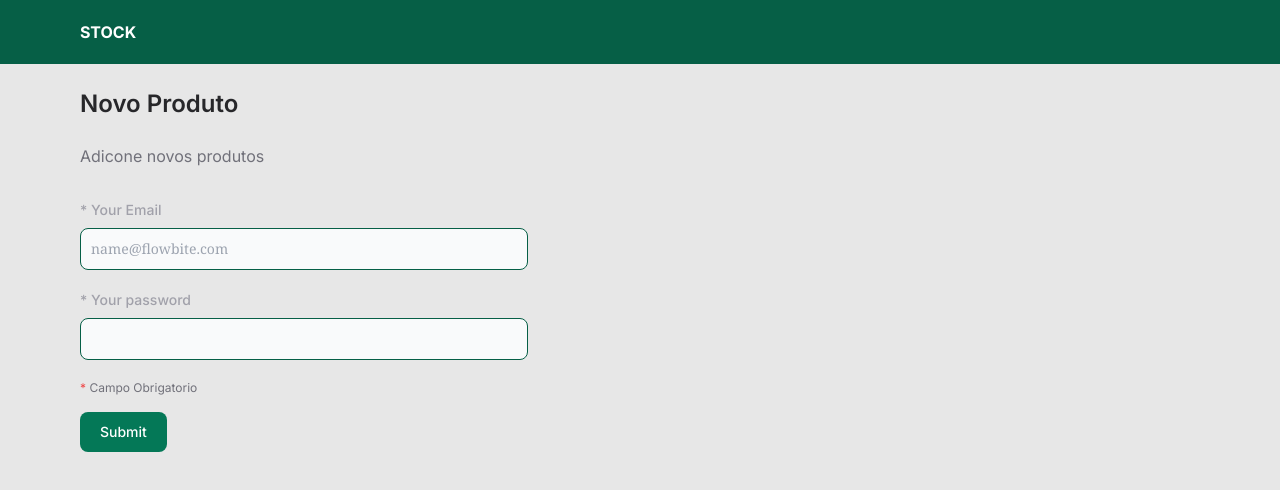
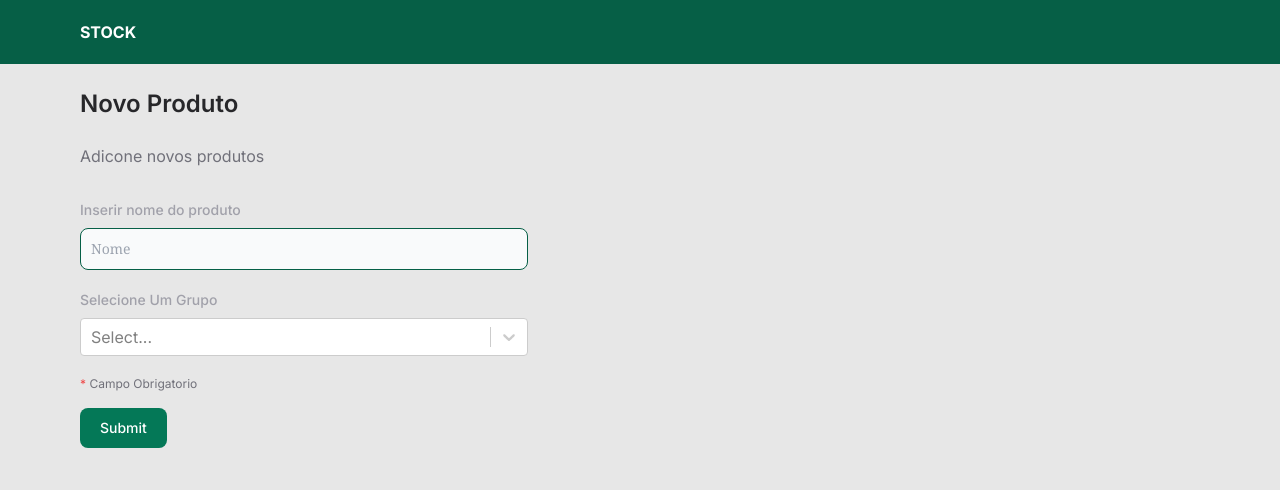
Before and after one commit to bendito820/stock-manager, a Next.js app: page /new in a window 1280 px wide. Shown: the top 490 px of the page. Built offline with nearby package versions, Linux system fonts and the light colour scheme; no server answers.

Commit message:
Implement Add new Product funcionality

```diff
--- a/app/components/add-new-product-form.tsx
+++ b/app/components/add-new-product-form.tsx
@@ -1,32 +1,95 @@
+"use client";
+
+import { client } from "@/app/api/client";
 import InputField from "@/app/components/input-field";
 import Label from "@/app/components/label-form";
+import { useState } from "react";
+import { useQuery } from "react-query";
+import Select from "react-select";
+import { Controller, useForm } from "react-hook-form";
+import Spinner from "./spinner";
+import { useRouter } from "next/navigation";
 
 export default function AddNewProductForm() {
+  const [loading, setLoading] = useState<boolean>(false);
+  const router = useRouter();
+  const { handleSubmit, control } = useForm();
+
+  const { data: groups } = useQuery("groups", () =>
+    client
+      .get<{ _id: string; name: string }[]>("/groups")
+      .then((res) => res.data)
+  );
+
+  const options: { label: string; value: string }[] =
+    groups?.map((item) => ({
+      value: item._id,
+      label: item.name,
+    })) || [];
+
+  const onSubmit = async (data: any) => {
+    try {
+      setLoading(true);
+      await client.post("/product", data);
+      router.push("/products");
+      setLoading(false);
+    } catch (error) {
+      setLoading(false);
+    }
+  };
+
   return (
-    <form className="max-w-md">
+    <>
+      <form onSubmit={handleSubmit(onSubmit)} className="max-w-md">
         <div className="mb-5">
-        <Label text="* Your Email" />
+          <Label text="Inserir nome do produto" />
+
+          <Controller
+            control={control}
+            name="name"
+            render={({ field: { onChange, onBlur, value, ref } }) => (
               <InputField
-          type="email"
-          id="email"
-          placeholder="name@flowbite.com"
+                value={value}
+                onChange={onChange} // send value to hook form
+                onBlur={onBlur} // notify when input is touched/blur
+                type="name"
+                id="name"
+                placeholder="Nome"
                 required
+              />
+            )}
           />
         </div>
         <div className="mb-5">
-        <Label text=" * Your password" />
-        <InputField type="password" id="password" required />
+          <Label text="Selecione Um Grupo" />
+          <Controller
+            control={control}
+            name="productGroupId"
+            render={({ field: { onChange, onBlur, value, ref } }) => (
+              <Select
+                defaultInputValue=""
+                name="value"
+                options={options}
+                classNamePrefix="select"
+                onChange={(data) => {
+                  onChange(data?.value!);
+                }}
+              />
+            )}
+          />
         </div>
         <p className="text-xs text-zinc-500 my-4">
           <span className="text-red-500">*</span> Campo Obrigatorio
         </p>
 
         <button
+          disabled={loading}
           type="submit"
           className="text-white bg-emerald-700 hover:bg-emerald-800 focus:ring-4 focus:outline-none focus:ring-blue-300 font-medium rounded-lg text-sm w-full sm:w-auto px-5 py-2.5 text-center transition-colors duration-150"
         >
-        Submit
+          {loading ? <Spinner /> : "Submit"}
         </button>
       </form>
+    </>
   );
 }
```
Lines whose indentation alone changed are shown as unchanged.
